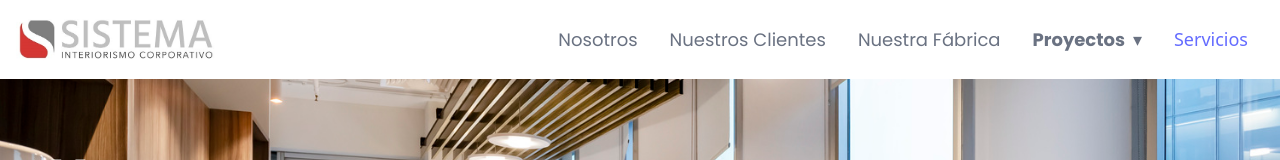
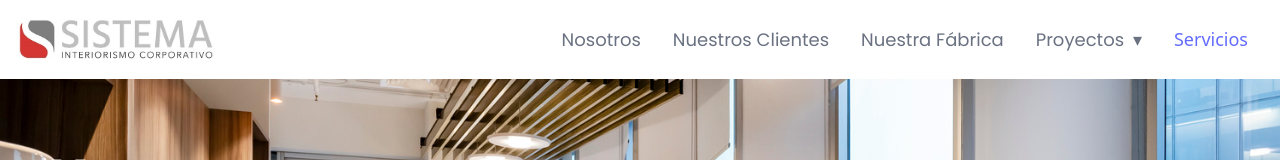
Before and after one commit to Juanith0xx/s_muebles, a React (Vite) app: page / in a window 1280 px wide. Shown: the top 160 px of the page. Built offline with nearby package versions, Linux system fonts and the light colour scheme.

Commit message:
Cambio en navbar proyectos

```diff
--- a/src/components/Navbar.jsx
+++ b/src/components/Navbar.jsx
@@ -53,7 +53,7 @@ const Navbar = () => {
 
         {/* Submenú Proyectos con scroll a secciones */}
         <li className="relative group">
-          <span className="hover:underline cursor-pointer !text-[#6a7282] font-bold font-[Poppins] hover:text-xl hover:font-black">
+          <span className="hover:underline cursor-pointer !text-gray-500 font-[Poppins] hover:text-xl hover:font-black">
             Proyectos <span className="ml-1">▾</span>
           </span>
           <ul className="absolute hidden group-hover:block bg-white  shadow-lg mt-2 rounded-md py-2 px-2 w-68 z-10">
```
